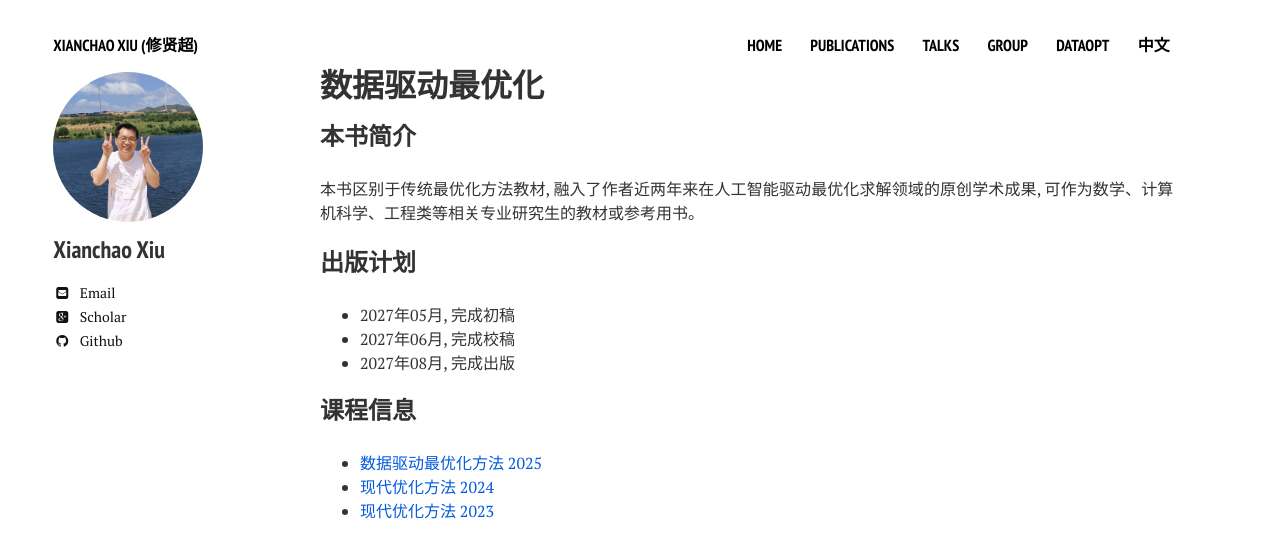
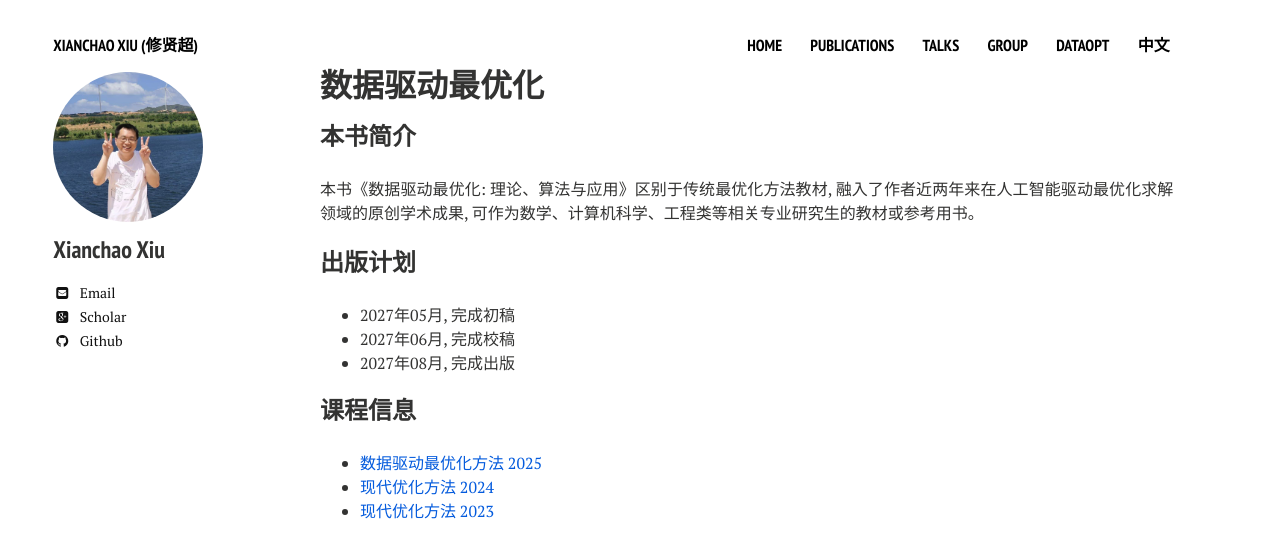
Before and after one commit to xianchaoxiu/xianchaoxiu.github.io, a Jekyll site: the page built from dataopt/index.md, in a window 1280 px wide. Shown: the top 558 px of the page. Built offline with Jekyll 4.4.1, drawn with Linux system fonts in a browser that asks for light colours; nearby versions of some CDN libraries.

Commit message:
Update index.md

```diff
--- a/dataopt/index.md
+++ b/dataopt/index.md
@@ -7,7 +7,7 @@ share: false
 
 
 ### 本书简介
-本书区别于传统最优化方法教材, 融入了作者近两年来在人工智能驱动最优化求解领域的原创学术成果, 可作为数学、计算机科学、工程类等相关专业研究生的教材或参考用书。
+本书《数据驱动最优化: 理论、算法与应用》区别于传统最优化方法教材, 融入了作者近两年来在人工智能驱动最优化求解领域的原创学术成果, 可作为数学、计算机科学、工程类等相关专业研究生的教材或参考用书。
 
 
 ### 出版计划
```
